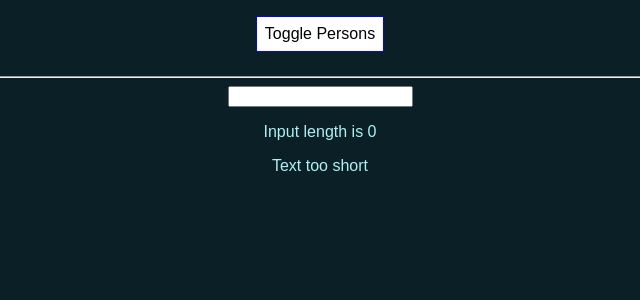
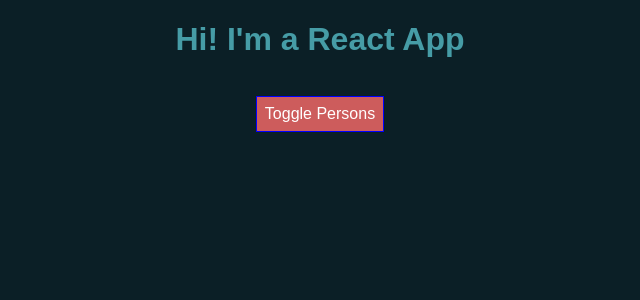
Before and after one commit to thisFunction/chilling-with-react, a React (Create React App) app: page / in a window 1280 px wide. Shown: the top 300 px of the page, without its empty margins (320-960 px from the left). Built offline with nearby package versions, Linux system fonts and the light colour scheme.

Commit message:
add styled-components lib

```diff
--- a/package.json
+++ b/package.json
@@ -3,9 +3,11 @@
   "version": "0.1.0",
   "private": true,
   "dependencies": {
+    "radium": "^0.26.0",
     "react": "^16.13.1",
     "react-dom": "^16.13.1",
-    "react-scripts": "1.1.5"
+    "react-scripts": "1.1.5",
+    "styled-components": "^5.1.0"
   },
   "scripts": {
     "start": "react-scripts start",
--- a/src/App.css
+++ b/src/App.css
@@ -1,3 +1,11 @@
 .App {
   text-align: center;
 }
+
+.red {
+  color: indianred;
+}
+
+.thin {
+  font-weight: 100;
+}
--- a/src/App.js
+++ b/src/App.js
@@ -1,8 +1,22 @@
 import React, { Component } from 'react';
 import './App.css';
 import Person from './Person/Person';
-import ValidationComponent from './ValidationComponent/ValidationComponent'
-import CharComponent from './CharComponent/CharComponent';
+import styled from 'styled-components';
+
+const StyledButton = styled.button`
+  background-color: ${props => props.alt ? 'indianRed' : 'lightGreen'};
+  font: inherit;
+  border: 1px solid blue;
+  padding: 8px;
+  cursor: pointer;
+  margin: 16px;
+  color: white;
+
+  &:hover {
+    background-color: ${props => props.alt ? 'salmon' : 'green'};
+    color: white;
+  }
+`;
 
 class App extends Component {
   state = {
@@ -12,7 +26,6 @@ class App extends Component {
       { id:'3', name: 'Nicky', age: 30 }
     ],
     showPersons: false,
-    inputValue: "",
   };
 
   deletePersonHandler = personId => {
@@ -48,27 +61,7 @@ class App extends Component {
     this.setState({showPersons : !doesShow});
   }
 
-  changeInputValue = (event) => {
-    this.setState({inputValue : event.target.value});
-  }
-
-  removeCharAtIndex = (index) => {
-    const chars = [...this.state.inputValue];
-    chars.splice(index, 1);
-
-    this.setState({ inputValue: chars.join('') });
-  }
-
   render() {
-    const style = {
-      backgroundColor: "white",
-      font: 'inherit',
-      border: '1px solid blue',
-      padding: '8px',
-      cursor: 'pointer',
-      margin: '16px'
-    }
-
     let persons = null;
 
     if (this.state.showPersons) {
@@ -89,41 +82,26 @@ class App extends Component {
       )
     }
 
-    let chars;
+    let classes = [];
+    if (this.state.persons.length <=2) {
+      classes.push('red');
+    }
 
-    if (this.state.inputValue.length) {
-      chars = (
-        [...this.state.inputValue].map((char, index) => {
-          return (
-            <CharComponent
-              key={index}
-              char={char}
-              click={() => this.removeCharAtIndex(index)}
-            />
-          )
-        })
-      )
+    if (this.state.persons.length <=1) {
+      classes.push('thin');
     }
 
     return (
-      <div className="App">
-        <button
-        style={style}
-        onClick={this.togglePersonsHandler}>
-          Toggle Persons
-        </button>
-
-        {persons}
-        <hr/>
-
-        <input type="text" value={this.state.inputValue} onChange={(event) => this.changeInputValue(event)} />
-
-        <p>Input length is {this.state.inputValue.length}</p>
-
-        <ValidationComponent inputLength={this.state.inputValue.length} />
-
-        {chars}
-      </div>
+        <div className="App">
+          <h1 className={classes.join(' ')}>Hi! I'm a React App</h1>
+          <StyledButton
+            alt={this.state.showPersons ? 0 : 1}
+            onClick={this.togglePersonsHandler}
+          >
+            Toggle Persons
+          </StyledButton>
+          {persons}
+        </div>
     );
   };
 }
--- a/src/CharComponent/CharComponent.css
+++ /dev/null
@@ -1,8 +0,0 @@
-.CharComponent {
-    display: inline-block;
-    padding: 16px;
-    text-align: center;
-    margin: 16px;
-    color: white;
-    border: 1px solid white;
-}
--- a/src/CharComponent/CharComponent.js
+++ /dev/null
@@ -1,10 +0,0 @@
-import React from 'react';
-import './CharComponent.css'
-
-const charComponent = (props) => {
-    return (
-        <div onClick={props.click} className="CharComponent">{props.char}</div>
-    )
-}
-
-export default charComponent;
--- a/src/Person/Person.css
+++ b/src/Person/Person.css
@@ -1,8 +1,8 @@
-.Person {
+/* .Person {
     width: 60%;
     margin: auto;
     border: 1px solid #eee;
     box-shadow: 0 2px 3px #ccc;
     padding: 16px;
     text-align: center;
-}
+} */
--- a/src/Person/Person.js
+++ b/src/Person/Person.js
@@ -1,15 +1,28 @@
 import React from 'react';
-import './Person.css'
+// import './Person.css';
+import styled from 'styled-components';
 
+const StyledDiv = styled.div`
+    width: 60%;
+    margin: auto;
+    border: 1px solid #eee;
+    box-shadow: 0 2px 3px #ccc;
+    padding: 16px;
+    text-align: center;
+
+    @media (min-width: 500px) {
+        width: 450px;
+    }
+`
 const person = (props) => {
     return (
-        <div className="Person">
+        <StyledDiv>
             <h1>Hi, I'm {props.name}.</h1>
             <p onClick={props.click}> I live in Toronto, ON and I'm {props.age} years old.</p>
             <p>{props.children}</p>
 
             <input onChange={props.changed} value={props.name} type="text" />
-        </div>
+        </StyledDiv>
     )
 }
 
--- a/src/ValidationComponent/ValidationComponent.js
+++ /dev/null
@@ -1,13 +0,0 @@
-import React from 'react';
-
-const validationComponent = (props) => {
-    const validation =  props.inputLength < 5
-        ? "Text too short"
-        : "Text long enough";
-
-    return (
-        <p>{validation}</p>
-    )
-}
-
-export default validationComponent;
```
Also changed, not shown: 1 other file (tests, documents, lock files or other folders).
